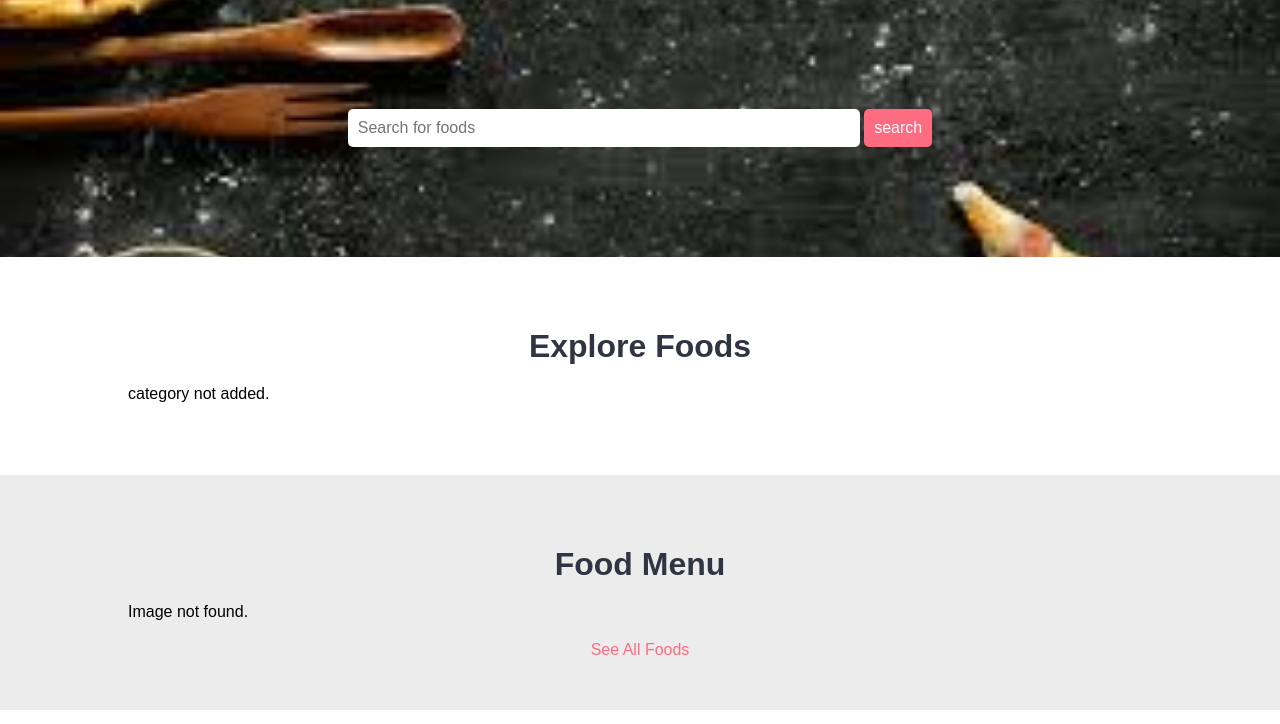
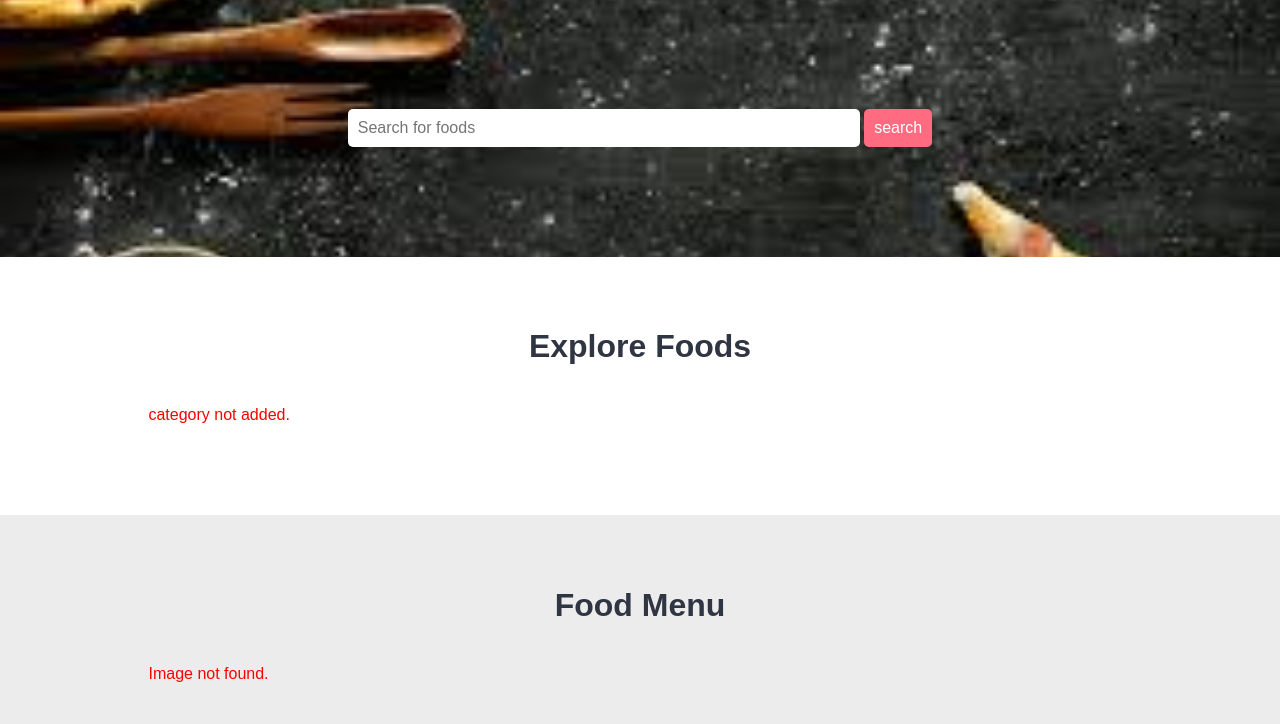
Before and after one commit to Chanuka999/food_order_web_site, a PHP site: page /food_order_web_site/ in a window 1280 px wide. Shown: the part 115-839 px from the top of the page. Run offline with PHP 8.4, Linux system fonts and the light colour scheme; data that the repository does not hold is empty.

Commit message:
apply css code in success and error div classes

```diff
--- a/css/style.css
+++ b/css/style.css
@@ -75,7 +75,14 @@ fieldset{
     padding: 3%;
     border-radius: 5px;
 }
-
+.error{
+   padding: 2%;
+   color: red;
+}
+.success{
+  padding: 2%;
+  color: green;
+}
 .logo{
     width: 10%;
     float: left;
```
